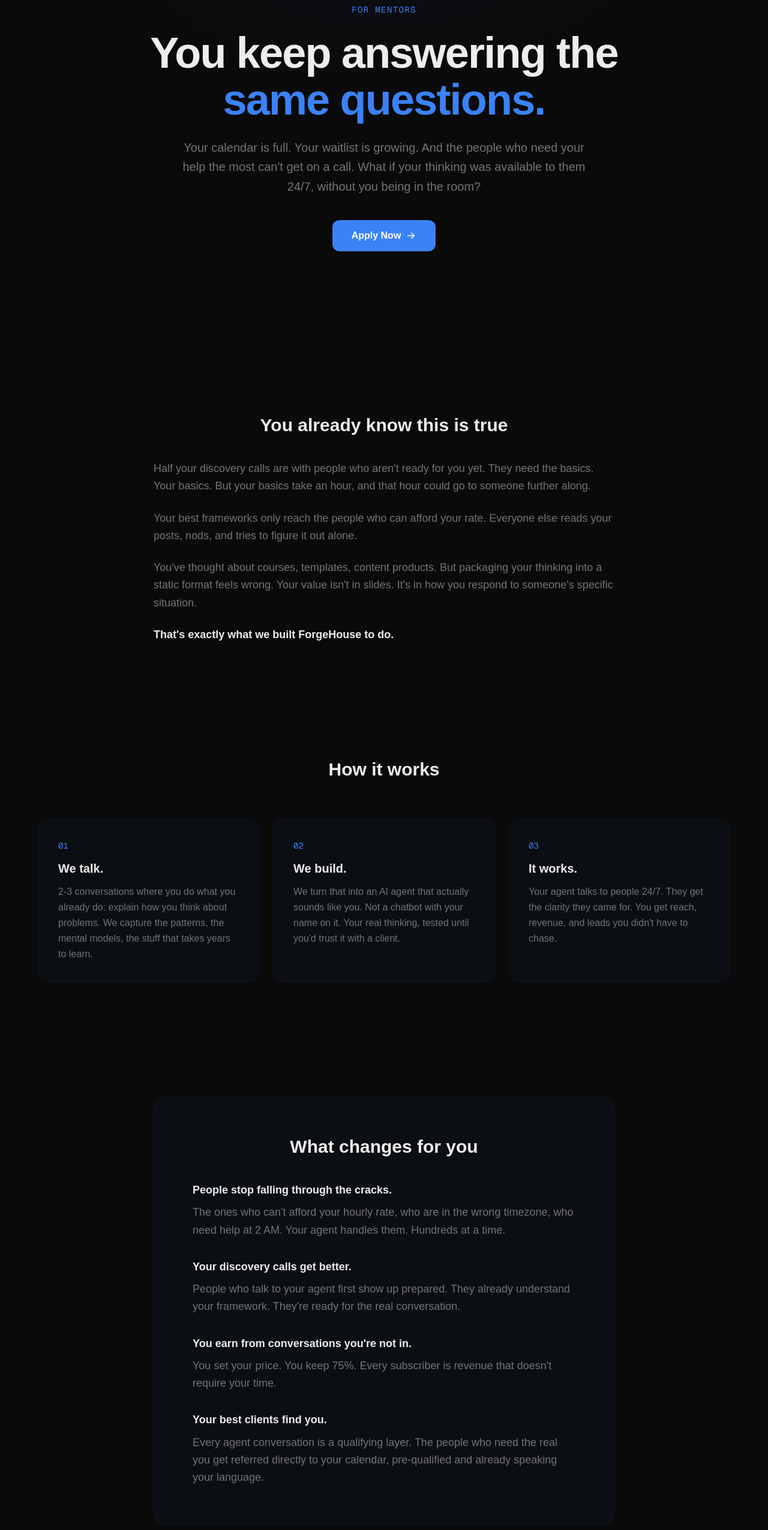
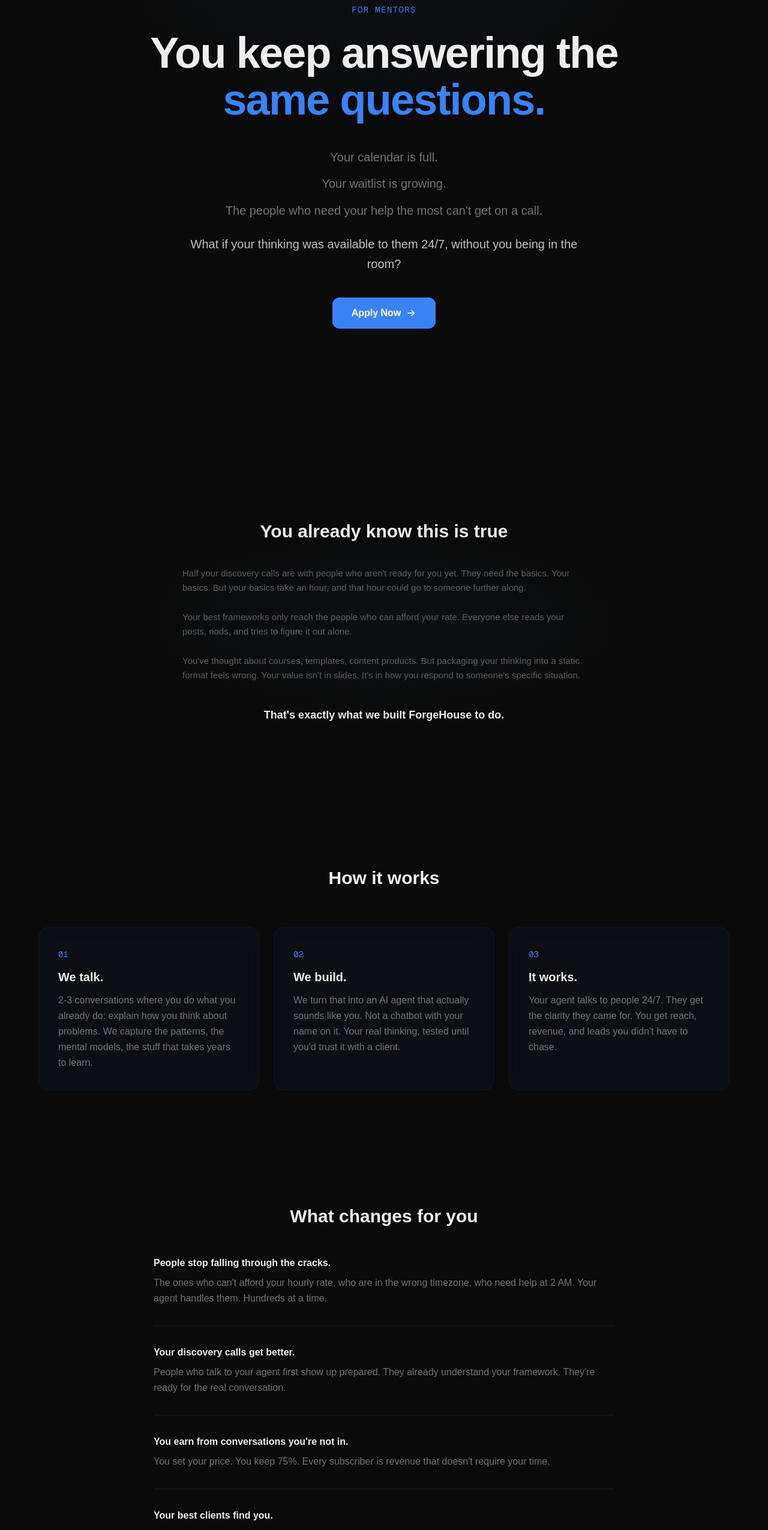
Before and after one commit to Apex-Sudo/forgehouse-site, a Next.js app: page /for-mentors in a window 1280 px wide. Shown: the part 234-2785 px from the top of the page at 60% size. Built offline with nearby package versions, Linux system fonts and the light colour scheme; no server answers.

Commit message:
FHDP layout enhancements for /for-mentors

```diff
--- a/src/app/for-mentors/page.tsx
+++ b/src/app/for-mentors/page.tsx
@@ -7,34 +7,37 @@ const steps = [
   { num: "03", title: "It works.", desc: "Your agent talks to people 24/7. They get the clarity they came for. You get reach, revenue, and leads you didn't have to chase." },
 ];
 
-const whatYouDont = [
-  "No content to create",
-  "No tech to learn",
-  "No customers to support",
-  "No scheduling, invoicing, or admin",
-  "No prompt engineering",
-];
-
-const whatYouDo = [
-  "A few conversations with us (one-time)",
-  "Review your agent until it feels right",
-  "Share it with your network when you're ready",
-  "Collect checks",
+const responsibilities = [
+  { side: "yours", items: [
+    "A few conversations with us (one-time)",
+    "Review your agent until it feels right",
+    "Share it with your network when you're ready",
+    "Collect checks",
+  ]},
+  { side: "ours", items: [
+    "No content to create",
+    "No tech to learn",
+    "No customers to support",
+    "No scheduling, invoicing, or admin",
+  ]},
 ];
 
 export default function ForMentorsPage() {
   return (
     <div className="pt-16">
-      {/* Hero */}
+      {/* Hero - #5: each line lands separately */}
       <section className="gradient-hero px-6 py-32 md:py-44 max-w-4xl mx-auto text-center">
         <p className="text-amber font-mono text-sm tracking-widest uppercase mb-6">For Mentors</p>
-        <h1 className="text-4xl md:text-6xl lg:text-7xl font-bold tracking-tight leading-[1.08] mb-6">
+        <h1 className="text-4xl md:text-6xl lg:text-7xl font-bold tracking-tight leading-[1.08] mb-10">
           You keep answering the{" "}
           <span className="text-amber">same questions.</span>
         </h1>
-        <p className="text-muted text-lg md:text-xl max-w-2xl mx-auto mb-10 leading-relaxed">
-          Your calendar is full. Your waitlist is growing. And the people who need your help the most can&apos;t get on a call. What if your thinking was available to them 24/7, without you being in the room?
-        </p>
+        <div className="max-w-2xl mx-auto space-y-3 mb-10">
+          <p className="text-muted text-lg md:text-xl leading-relaxed">Your calendar is full.</p>
+          <p className="text-muted text-lg md:text-xl leading-relaxed">Your waitlist is growing.</p>
+          <p className="text-muted text-lg md:text-xl leading-relaxed">The people who need your help the most can&apos;t get on a call.</p>
+          <p className="text-foreground/80 text-lg md:text-xl leading-relaxed mt-6">What if your thinking was available to them 24/7, without you being in the room?</p>
+        </div>
         <div className="flex flex-col sm:flex-row gap-4 justify-center">
           <Link href="/apply" className="bg-amber text-white px-8 py-3.5 rounded-xl font-semibold hover:bg-amber-dark transition text-center inline-flex items-center justify-center gap-2">
             Apply Now <IconArrowRight size={18} />
@@ -42,16 +45,16 @@ export default function ForMentorsPage() {
         </div>
       </section>
 
-      {/* The problem, in their words */}
+      {/* The problem - #7: subtle atmosphere on emotional core, #5: crescendo to punch line */}
       <section className="px-6 py-24">
-        <div className="max-w-3xl mx-auto">
+        <div className="max-w-3xl mx-auto gradient-blue" style={{ borderRadius: "20px", padding: "3rem" }}>
           <h2 className="text-2xl md:text-3xl font-bold mb-10 text-center">You already know this is true</h2>
-          <div className="space-y-6 text-muted text-lg leading-relaxed">
+          <div className="space-y-6 text-[15px] text-muted/80 leading-relaxed">
             <p>Half your discovery calls are with people who aren&apos;t ready for you yet. They need the basics. Your basics. But your basics take an hour, and that hour could go to someone further along.</p>
             <p>Your best frameworks only reach the people who can afford your rate. Everyone else reads your posts, nods, and tries to figure it out alone.</p>
             <p>You&apos;ve thought about courses, templates, content products. But packaging your thinking into a static format feels wrong. Your value isn&apos;t in slides. It&apos;s in how you respond to someone&apos;s specific situation.</p>
-            <p className="text-foreground font-semibold">That&apos;s exactly what we built ForgeHouse to do.</p>
           </div>
+          <p className="text-foreground font-semibold text-lg mt-10 text-center">That&apos;s exactly what we built ForgeHouse to do.</p>
         </div>
       </section>
 
@@ -71,76 +74,32 @@ export default function ForMentorsPage() {
         </div>
       </section>
 
-      {/* What changes */}
+      {/* What changes - #3: individual items with dividers instead of one dense module, #4 reorder: proof right after promise */}
       <section className="px-6 py-24">
-        <div className="max-w-3xl mx-auto section-module gradient-blue">
-          <h2 className="text-2xl md:text-3xl font-bold mb-10 text-center">What changes for you</h2>
-          <div className="space-y-8 text-lg leading-relaxed">
-            <div>
+        <div className="max-w-3xl mx-auto">
+          <h2 className="text-2xl md:text-3xl font-bold mb-12 text-center">What changes for you</h2>
+          <div className="divide-y divide-border">
+            <div className="py-8 first:pt-0">
               <p className="text-foreground font-semibold mb-2">People stop falling through the cracks.</p>
-              <p className="text-muted">The ones who can&apos;t afford your hourly rate, who are in the wrong timezone, who need help at 2 AM. Your agent handles them. Hundreds at a time.</p>
+              <p className="text-muted leading-relaxed">The ones who can&apos;t afford your hourly rate, who are in the wrong timezone, who need help at 2 AM. Your agent handles them. Hundreds at a time.</p>
             </div>
-            <div>
+            <div className="py-8">
               <p className="text-foreground font-semibold mb-2">Your discovery calls get better.</p>
-              <p className="text-muted">People who talk to your agent first show up prepared. They already understand your framework. They&apos;re ready for the real conversation.</p>
+              <p className="text-muted leading-relaxed">People who talk to your agent first show up prepared. They already understand your framework. They&apos;re ready for the real conversation.</p>
             </div>
-            <div>
+            <div className="py-8">
               <p className="text-foreground font-semibold mb-2">You earn from conversations you&apos;re not in.</p>
-              <p className="text-muted">You set your price. You keep 75%. Every subscriber is revenue that doesn&apos;t require your time.</p>
+              <p className="text-muted leading-relaxed">You set your price. You keep 75%. Every subscriber is revenue that doesn&apos;t require your time.</p>
             </div>
-            <div>
+            <div className="py-8 last:pb-0">
               <p className="text-foreground font-semibold mb-2">Your best clients find you.</p>
-              <p className="text-muted">Every agent conversation is a qualifying layer. The people who need the real you get referred directly to your calendar, pre-qualified and already speaking your language.</p>
+              <p className="text-muted leading-relaxed">Every agent conversation is a qualifying layer. The people who need the real you get referred directly to your calendar, pre-qualified and already speaking your language.</p>
             </div>
           </div>
         </div>
       </section>
 
-      {/* Revenue - inline, not cards */}
-      <section className="px-6 py-24">
-        <div className="max-w-3xl mx-auto text-center">
-          <h2 className="text-2xl md:text-3xl font-bold mb-6">The math</h2>
-          <p className="text-muted text-lg mb-8 leading-relaxed">You set your mentor price. You keep 75%. At $150/month per subscriber:</p>
-          <p className="text-lg leading-relaxed">
-            <span className="text-foreground font-semibold">10 subscribers</span> <span className="text-muted">= $1,125/mo.</span>{" "}
-            <span className="text-foreground font-semibold">25</span> <span className="text-muted">= $2,812.</span>{" "}
-            <span className="text-foreground font-semibold">50</span> <span className="text-muted">= $5,625.</span>
-          </p>
-          <p className="text-muted text-sm mt-6">Platform fee ($47/mo) paid by subscriber, 100% to ForgeHouse. Your mentor fee is yours.</p>
-        </div>
-      </section>
-
-      {/* What you do / don't do */}
-      <section className="px-6 py-24">
-        <div className="max-w-4xl mx-auto">
-          <div className="grid md:grid-cols-2 gap-8">
-            <div className="glass-card p-8">
-              <h3 className="text-xl font-bold mb-6">Your part</h3>
-              <ul className="space-y-4">
-                {whatYouDo.map((item) => (
-                  <li key={item} className="flex items-start gap-3">
-                    <IconCheck size={20} className="text-amber mt-0.5 shrink-0" />
-                    <span className="text-muted leading-relaxed">{item}</span>
-                  </li>
-                ))}
-              </ul>
-            </div>
-            <div className="glass-card p-8">
-              <h3 className="text-xl font-bold mb-6">Our part</h3>
-              <ul className="space-y-4">
-                {whatYouDont.map((item) => (
-                  <li key={item} className="flex items-start gap-3">
-                    <IconCheck size={20} className="text-amber mt-0.5 shrink-0" />
-                    <span className="text-muted leading-relaxed">{item}</span>
-                  </li>
-                ))}
-              </ul>
-            </div>
-          </div>
-        </div>
-      </section>
-
-      {/* Proof: Colin */}
+      {/* Proof: Colin - moved up, right after promise (#4 reorder) */}
       <section className="px-6 py-24">
         <div className="max-w-4xl mx-auto section-module">
           <p className="text-amber font-mono text-sm tracking-widest uppercase mb-6 text-center">First Mentor Live</p>
@@ -165,6 +124,41 @@ export default function ForMentorsPage() {
         </div>
       </section>
 
+      {/* Revenue - inline */}
+      <section className="px-6 py-24">
+        <div className="max-w-3xl mx-auto text-center">
+          <h2 className="text-2xl md:text-3xl font-bold mb-6">The math</h2>
+          <p className="text-muted text-lg mb-8 leading-relaxed">You set your mentor price. You keep 75%. At $150/month per subscriber:</p>
+          <p className="text-lg leading-relaxed">
+            <span className="text-foreground font-semibold">10 subscribers</span> <span className="text-muted">= $1,125/mo.</span>{" "}
+            <span className="text-foreground font-semibold">25</span> <span className="text-muted">= $2,812.</span>{" "}
+            <span className="text-foreground font-semibold">50</span> <span className="text-muted">= $5,625.</span>
+          </p>
+          <p className="text-muted text-sm mt-6">Platform fee ($47/mo) paid by subscriber, 100% to ForgeHouse. Your mentor fee is yours.</p>
+        </div>
+      </section>
+
+      {/* Your part / Our part - #4: balanced 4/4 */}
+      <section className="px-6 py-24">
+        <div className="max-w-4xl mx-auto">
+          <div className="grid md:grid-cols-2 gap-8">
+            {responsibilities.map((r) => (
+              <div key={r.side} className="glass-card p-8">
+                <h3 className="text-xl font-bold mb-6">{r.side === "yours" ? "Your part" : "Our part"}</h3>
+                <ul className="space-y-4">
+                  {r.items.map((item) => (
+                    <li key={item} className="flex items-start gap-3">
+                      <IconCheck size={20} className="text-amber mt-0.5 shrink-0" />
+                      <span className="text-muted leading-relaxed">{item}</span>
+                    </li>
+                  ))}
+                </ul>
+              </div>
+            ))}
+          </div>
+        </div>
+      </section>
+
       {/* IP + CTA merged */}
       <section className="px-6 py-24 pb-32">
         <div className="max-w-3xl mx-auto text-center">
```
